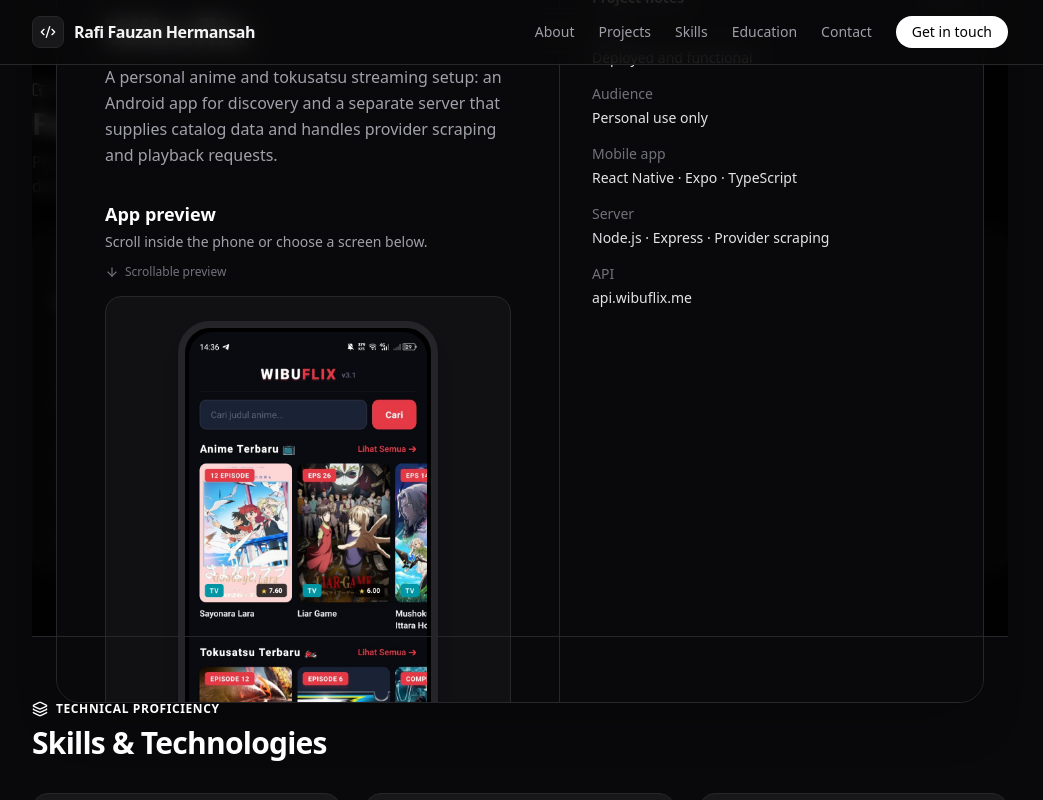
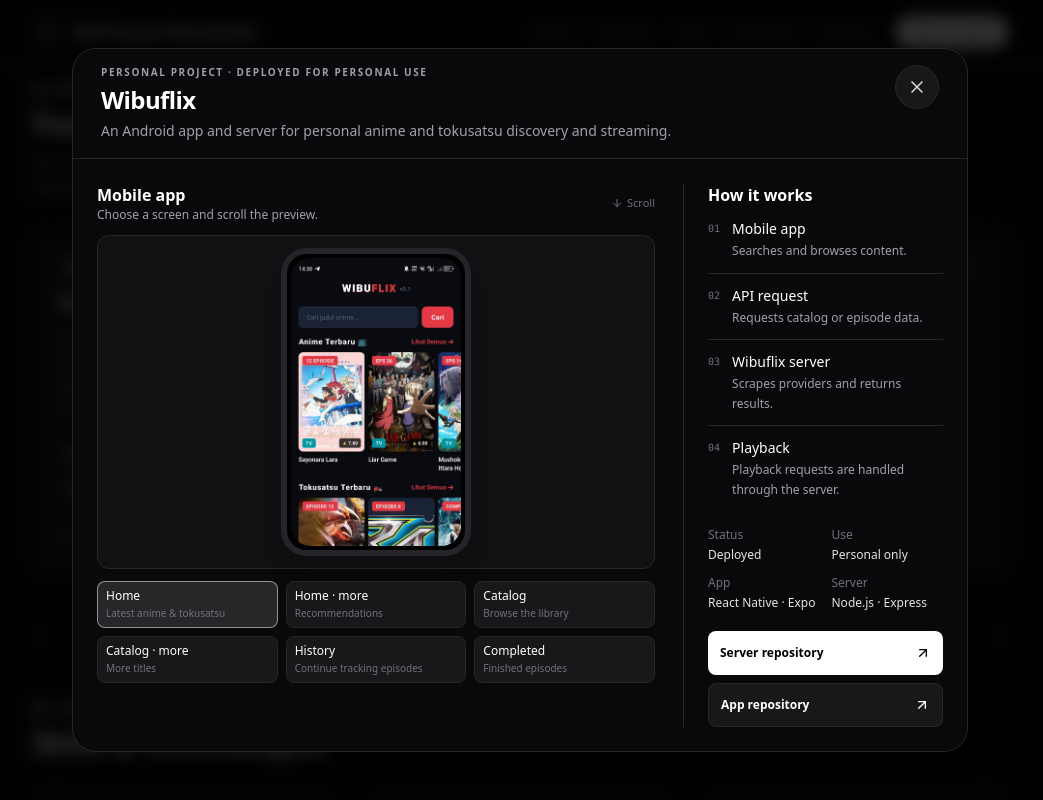
Before and after one commit to FyyFzn/portfolio, a Next.js app: page / in a window 1280 px wide. Both pictures are taken after a click on the button "Open Wibuflix project details". Shown: the part 617-1417 px from the top of the page, without its empty margins (120-1163 px from the left). Built offline with nearby package versions, Linux system fonts and the light colour scheme.

Commit message:
fix popup

```diff
--- a/src/components/WibuflixCaseStudy.tsx
+++ b/src/components/WibuflixCaseStudy.tsx
@@ -1,5 +1,6 @@
 'use client';
 
+import { createPortal } from "react-dom";
 import { useEffect, useState } from "react";
 import Image from "next/image";
 import { ArrowDown, ArrowUpRight, X } from "lucide-react";
@@ -19,18 +20,27 @@
 
 export function WibuflixCaseStudy({ onClose }: WibuflixCaseStudyProps) {
   const [activeScreen, setActiveScreen] = useState(0);
+  const [mounted, setMounted] = useState(false);
 
   useEffect(() => {
+    setMounted(true);
+    const previousOverflow = document.body.style.overflow;
+    document.body.style.overflow = "hidden";
     const onKeyDown = (event: KeyboardEvent) => {
       if (event.key === "Escape") onClose();
     };
     document.addEventListener("keydown", onKeyDown);
-    return () => document.removeEventListener("keydown", onKeyDown);
+    return () => {
+      document.body.style.overflow = previousOverflow;
+      document.removeEventListener("keydown", onKeyDown);
+    };
   }, [onClose]);
 
-  return (
+  if (!mounted) return null;
+
+  return createPortal(
     <div
-      className="fixed inset-0 z-[100] flex items-end justify-center bg-black/80 p-0 backdrop-blur-sm sm:items-center sm:p-6"
+      className="fixed inset-0 z-[200] flex items-center justify-center bg-black/80 p-3 backdrop-blur-sm sm:p-5"
       onMouseDown={(event) => {
         if (event.target === event.currentTarget) onClose();
       }}
@@ -39,37 +49,39 @@
         aria-labelledby="wibuflix-case-title"
         aria-modal="true"
         role="dialog"
-        className="relative max-h-[94dvh] w-full max-w-5xl overflow-y-auto rounded-t-3xl border border-[var(--border)] bg-[var(--background)] shadow-2xl sm:rounded-3xl"
+        className="relative grid max-h-[calc(100dvh-24px)] w-full max-w-4xl grid-rows-[auto_minmax(0,1fr)] overflow-hidden rounded-2xl border border-[var(--border)] bg-[var(--background)] shadow-2xl sm:max-h-[calc(100dvh-40px)] sm:rounded-3xl"
       >
+        <header className="flex items-start justify-between gap-4 border-b border-[var(--border)] px-5 py-4 sm:px-7">
+          <div className="min-w-0">
+            <p className="text-[10px] font-semibold uppercase tracking-[0.16em] text-zinc-400">Personal project · Deployed for personal use</p>
+            <h2 id="wibuflix-case-title" className="mt-1 text-2xl font-bold tracking-tight text-white">Wibuflix</h2>
+            <p className="mt-1 max-w-2xl text-sm leading-relaxed text-[var(--text-muted)]">
+              An Android app and server for personal anime and tokusatsu discovery and streaming.
+            </p>
+          </div>
           <button
             type="button"
             onClick={onClose}
             aria-label="Close Wibuflix case study"
-          className="sticky right-4 top-4 z-10 float-right m-4 flex h-11 w-11 items-center justify-center rounded-full border border-[var(--border)] bg-[var(--surface-raised)] text-zinc-300 transition hover:bg-[var(--surface-interactive)] hover:text-white focus-visible:outline-2 focus-visible:outline-offset-2 focus-visible:outline-white"
+            className="flex h-11 w-11 shrink-0 items-center justify-center rounded-full border border-[var(--border)] bg-[var(--surface-raised)] text-zinc-300 transition hover:bg-[var(--surface-interactive)] hover:text-white focus-visible:outline-2 focus-visible:outline-offset-2 focus-visible:outline-white"
           >
             <X className="h-5 w-5" />
           </button>
+        </header>
 
-        <div className="grid gap-8 px-6 pb-8 pt-8 sm:px-10 sm:pb-10 md:grid-cols-[minmax(0,1fr)_300px] md:gap-12 md:px-12">
+        <div className="grid min-h-0 gap-5 overflow-y-auto p-4 sm:p-6 md:grid-cols-[minmax(0,1fr)_260px] md:gap-7">
           <div className="min-w-0">
-            <p className="text-xs font-semibold uppercase tracking-[0.18em] text-zinc-400">Personal project · Deployed for personal use</p>
-            <h2 id="wibuflix-case-title" className="mt-3 text-3xl font-bold tracking-tight text-white sm:text-4xl">Wibuflix</h2>
-            <p className="mt-3 max-w-2xl leading-relaxed text-[var(--text-muted)]">
-              A personal anime and tokusatsu streaming setup: an Android app for discovery and a separate server that supplies catalog data and handles provider scraping and playback requests.
-            </p>
-
-            <div className="mt-8">
-              <div className="flex flex-wrap items-end justify-between gap-3">
+            <div className="flex items-center justify-between gap-3">
               <div>
-                  <h3 className="text-lg font-semibold text-white">App preview</h3>
-                  <p className="mt-1 text-sm text-[var(--text-muted)]">Scroll inside the phone or choose a screen below.</p>
+                <h3 className="text-base font-semibold text-white">Mobile app</h3>
+                <p className="text-xs text-[var(--text-muted)]">Choose a screen and scroll the preview.</p>
               </div>
-                <span className="inline-flex items-center gap-1.5 text-xs text-zinc-500"><ArrowDown className="h-3.5 w-3.5" /> Scrollable preview</span>
+              <span className="hidden items-center gap-1 text-[11px] text-zinc-500 sm:flex"><ArrowDown className="h-3 w-3" /> Scroll</span>
             </div>
 
-              <div className="mt-4 flex justify-center rounded-2xl border border-[var(--border)] bg-[#111113] px-4 py-6 sm:px-8">
-                <div className="w-[min(100%,260px)] rounded-[2rem] border-[7px] border-[#252529] bg-black p-1 shadow-xl">
-                  <div className="relative h-[min(63vh,560px)] min-h-[360px] overflow-y-auto overscroll-contain rounded-[1.5rem] bg-black [scrollbar-color:#52525b_transparent] [scrollbar-width:thin]">
+            <div className="mt-3 flex justify-center rounded-xl border border-[var(--border)] bg-[#111113] p-3">
+              <div className="w-[min(100%,190px)] rounded-[1.6rem] border-[6px] border-[#252529] bg-black p-1 shadow-xl">
+                <div className="h-[min(36dvh,300px)] min-h-[180px] overflow-y-auto overscroll-contain rounded-[1.25rem] bg-black [scrollbar-color:#52525b_transparent] [scrollbar-width:thin]">
                   <Image
                     key={screens[activeScreen].src}
                     src={screens[activeScreen].src}
@@ -83,63 +95,60 @@
               </div>
             </div>
 
-              <div className="mt-4 grid grid-cols-2 gap-2 sm:grid-cols-3">
+            <div className="mt-3 grid grid-cols-3 gap-2">
               {screens.map((screen, index) => (
                 <button
                   key={screen.src}
                   type="button"
                   onClick={() => setActiveScreen(index)}
                   aria-pressed={activeScreen === index}
-                    className={`min-h-14 rounded-xl border px-3 py-2 text-left transition focus-visible:outline-2 focus-visible:outline-offset-2 focus-visible:outline-white ${activeScreen === index ? "border-white/50 bg-[var(--surface-interactive)]" : "border-[var(--border)] bg-[var(--surface-raised)] hover:border-[var(--border-hover)]"}`}
+                  className={`min-h-11 rounded-lg border px-2 py-1.5 text-left transition focus-visible:outline-2 focus-visible:outline-offset-2 focus-visible:outline-white ${activeScreen === index ? "border-white/50 bg-[var(--surface-interactive)]" : "border-[var(--border)] bg-[var(--surface-raised)] hover:border-[var(--border-hover)]"}`}
                 >
-                    <span className="block text-sm font-medium text-white">{screen.label}</span>
-                    <span className="mt-0.5 block text-xs text-zinc-500">{screen.detail}</span>
+                  <span className="block truncate text-xs font-medium text-white">{screen.label}</span>
+                  <span className="mt-0.5 block truncate text-[10px] text-zinc-500">{screen.detail}</span>
                 </button>
               ))}
             </div>
           </div>
 
-            <div className="mt-10">
-              <h3 className="text-lg font-semibold text-white">How the system works</h3>
-              <div className="mt-4 grid gap-2 sm:grid-cols-4">
+          <aside className="min-w-0 border-t border-[var(--border)] pt-4 md:border-l md:border-t-0 md:pl-6 md:pt-0">
+            <h3 className="text-base font-semibold text-white">How it works</h3>
+            <ol className="mt-3 space-y-3">
               {[
-                  ["01", "Mobile app", "Search and browse"],
-                  ["02", "API request", "Catalog or episode data"],
-                  ["03", "Wibuflix server", "Scrapes providers"],
-                  ["04", "Playback", "Requests handled through server"],
-                ].map(([number, title, description], index) => (
-                  <div key={number} className="relative rounded-xl border border-[var(--border)] bg-[var(--surface-raised)] p-4">
-                    <span className="text-[11px] font-mono text-zinc-500">{number}</span>
-                    <p className="mt-2 text-sm font-semibold text-white">{title}</p>
-                    <p className="mt-1 text-xs leading-relaxed text-[var(--text-muted)]">{description}</p>
-                    {index < 3 && <span aria-hidden="true" className="absolute -right-2 top-1/2 z-10 hidden h-3 w-3 -translate-y-1/2 rotate-45 border-r border-t border-zinc-600 bg-[var(--background)] sm:block" />}
+                ["01", "Mobile app", "Searches and browses content."],
+                ["02", "API request", "Requests catalog or episode data."],
+                ["03", "Wibuflix server", "Scrapes providers and returns results."],
+                ["04", "Playback", "Playback requests are handled through the server."],
+              ].map(([number, title, description]) => (
+                <li key={number} className="flex gap-3 border-b border-[var(--border)] pb-3 last:border-0">
+                  <span className="pt-0.5 font-mono text-[10px] text-zinc-500">{number}</span>
+                  <div>
+                    <p className="text-sm font-medium text-white">{title}</p>
+                    <p className="mt-0.5 text-xs leading-relaxed text-[var(--text-muted)]">{description}</p>
                   </div>
+                </li>
               ))}
-              </div>
-            </div>
+            </ol>
 
-            <div className="mt-8 flex flex-wrap gap-3">
-              <a href="https://github.com/FyyFzn/wibuflix" target="_blank" rel="noreferrer" className="inline-flex min-h-11 items-center gap-2 rounded-lg bg-white px-4 text-sm font-semibold text-black transition hover:bg-zinc-200">
+            <dl className="mt-4 grid grid-cols-2 gap-3 text-xs">
+              <div><dt className="text-zinc-500">Status</dt><dd className="mt-1 text-zinc-200">Deployed</dd></div>
+              <div><dt className="text-zinc-500">Use</dt><dd className="mt-1 text-zinc-200">Personal only</dd></div>
+              <div><dt className="text-zinc-500">App</dt><dd className="mt-1 text-zinc-200">React Native · Expo</dd></div>
+              <div><dt className="text-zinc-500">Server</dt><dd className="mt-1 text-zinc-200">Node.js · Express</dd></div>
+            </dl>
+
+            <div className="mt-5 flex flex-col gap-2">
+              <a href="https://github.com/FyyFzn/wibuflix" target="_blank" rel="noreferrer" className="inline-flex min-h-11 items-center justify-between rounded-lg bg-white px-3 text-xs font-semibold text-black transition hover:bg-zinc-200">
                 Server repository <ArrowUpRight className="h-4 w-4" />
               </a>
-              <a href="https://github.com/FyyFzn/wibuflix-app" target="_blank" rel="noreferrer" className="inline-flex min-h-11 items-center gap-2 rounded-lg border border-[var(--border)] bg-[var(--surface-raised)] px-4 text-sm font-semibold text-white transition hover:bg-[var(--surface-interactive)]">
+              <a href="https://github.com/FyyFzn/wibuflix-app" target="_blank" rel="noreferrer" className="inline-flex min-h-11 items-center justify-between rounded-lg border border-[var(--border)] bg-[var(--surface-raised)] px-3 text-xs font-semibold text-white transition hover:bg-[var(--surface-interactive)]">
                 App repository <ArrowUpRight className="h-4 w-4" />
               </a>
             </div>
-          </div>
-
-          <aside className="border-t border-[var(--border)] pt-6 md:border-l md:border-t-0 md:pl-8 md:pt-1">
-            <h3 className="text-sm font-semibold text-white">Project notes</h3>
-            <dl className="mt-4 space-y-4 text-sm">
-              <div><dt className="text-zinc-500">Status</dt><dd className="mt-1 text-zinc-200">Deployed and functional</dd></div>
-              <div><dt className="text-zinc-500">Audience</dt><dd className="mt-1 text-zinc-200">Personal use only</dd></div>
-              <div><dt className="text-zinc-500">Mobile app</dt><dd className="mt-1 text-zinc-200">React Native · Expo · TypeScript</dd></div>
-              <div><dt className="text-zinc-500">Server</dt><dd className="mt-1 text-zinc-200">Node.js · Express · Provider scraping</dd></div>
-              <div><dt className="text-zinc-500">API</dt><dd className="mt-1 break-all text-zinc-200">api.wibuflix.me</dd></div>
-            </dl>
           </aside>
         </div>
       </section>
-    </div>
+    </div>,
+    document.body,
   );
 }
```
Lines whose indentation alone changed are shown as unchanged.
